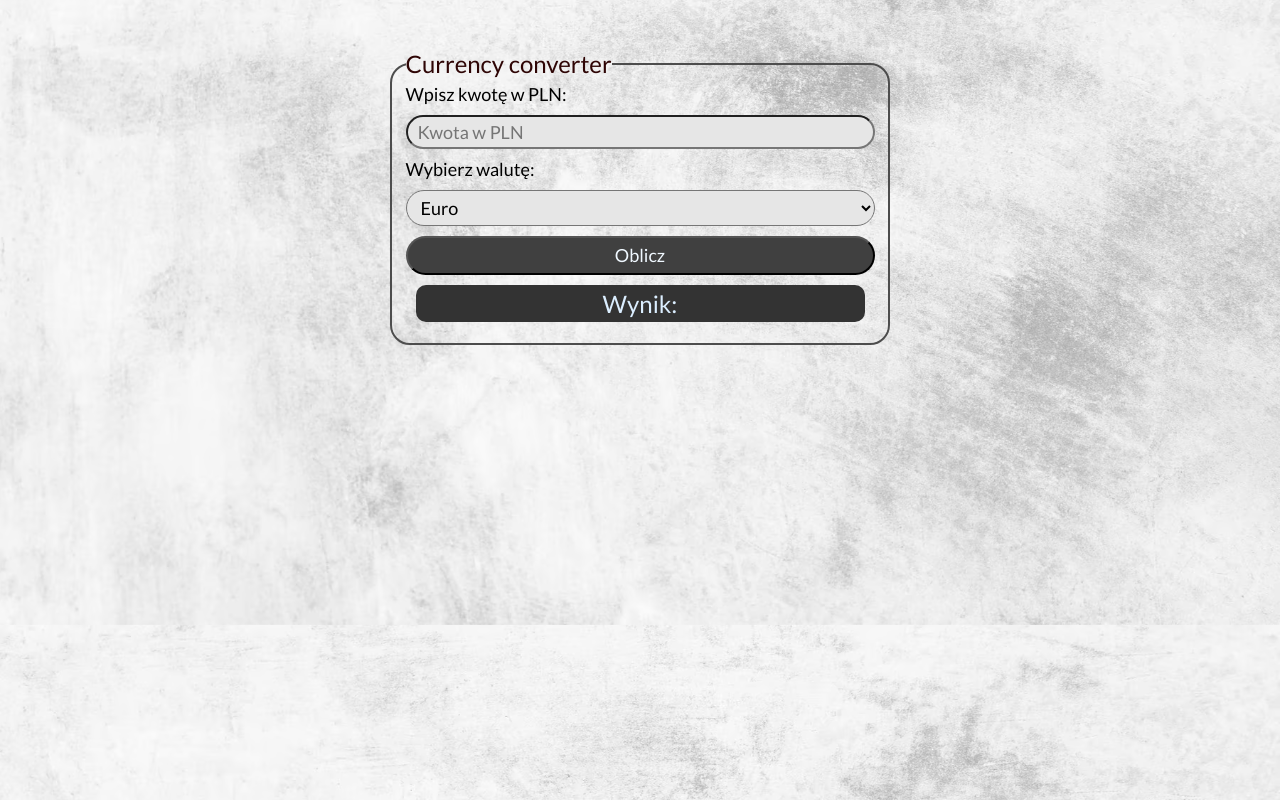
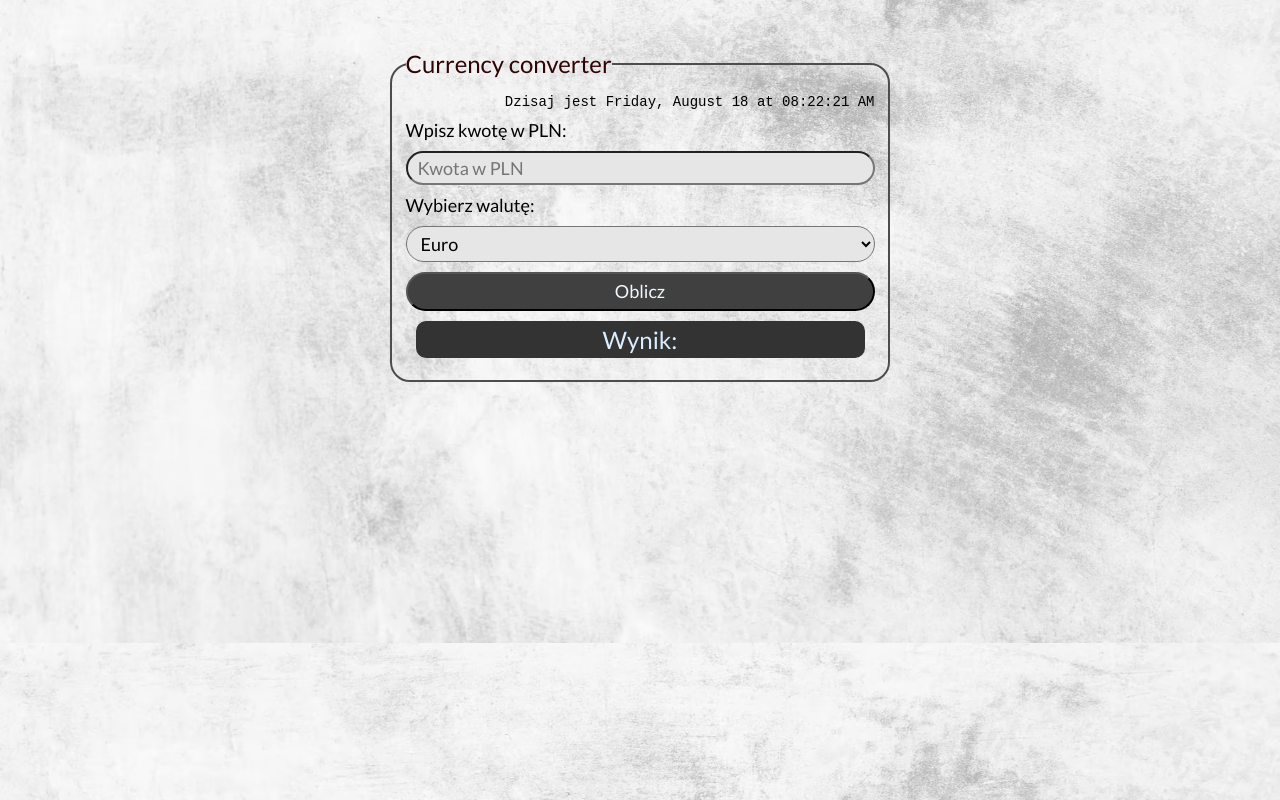
Before and after one commit to AndriiStafiniak/currency-converter-react, a React (Create React App) app: page / in a window 1280 px wide. Built offline with nearby package versions, Linux system fonts and the light colour scheme.

Commit message:
added clock

```diff
--- a/src/App.js
+++ b/src/App.js
@@ -1,11 +1,17 @@
 
 import Form from "./Form";
+import Clock from "./Clock";
 
 
 const App = () => {
   return (
-    <Form />
+    <>
+      <Form>
+        <Clock />
+      </Form>
+    </>
   );
 };
 
+
 export default App;
--- /dev/null
+++ b/src/Clock/index.js
@@ -0,0 +1,37 @@
+import { useState, useEffect } from "react";
+import "./style.css";
+
+const timeData = (date) =>
+   date.toLocaleString(undefined, {
+      weekday: "long",
+      hour: "2-digit",
+      minute: "2-digit",
+      second: "2-digit",
+      day: "numeric",
+      month: "long",
+   });
+
+
+const Clock = () => {
+   const [date, setDate] = useState(new Date())
+
+   useEffect(() => {
+      const intervalId = setInterval(() => {
+         setDate(new Date());
+
+      }, 1000);
+      return () => {
+         clearInterval(intervalId);
+      }
+   }, []);
+
+   return (
+      <div className="clock">
+         Dzisaj jest {" "}
+         {timeData(date)}
+      </div>
+
+   )
+};
+
+export default Clock
--- /dev/null
+++ b/src/Clock/style.css
@@ -0,0 +1,7 @@
+.clock {
+   text-align: right;
+   font-family: monospace;
+   color: rgb(0, 0, 0);
+   font-size: 14px;
+   margin: 10px 0px 10px 0px;
+}
--- a/src/Form/index.js
+++ b/src/Form/index.js
@@ -3,7 +3,8 @@ import "./style.css";
 
 
 
-const Form = () => {
+
+const Form = (props) => {
    const [amount, setAmount] = useState("");
    const [result, setResult] = useState(null);
    const [currency, setCurrency] = useState("EUR");
@@ -58,8 +59,11 @@ const Form = () => {
    return (
 
       <form onSubmit={onFormSubmit} className="form">
+
          <fieldset className="form__fieldset">
             <legend className="form__legend">Currency converter</legend>
+            {props.children}
+
             <label className="form__label">
                Wpisz kwotę w PLN:
                <input
```
